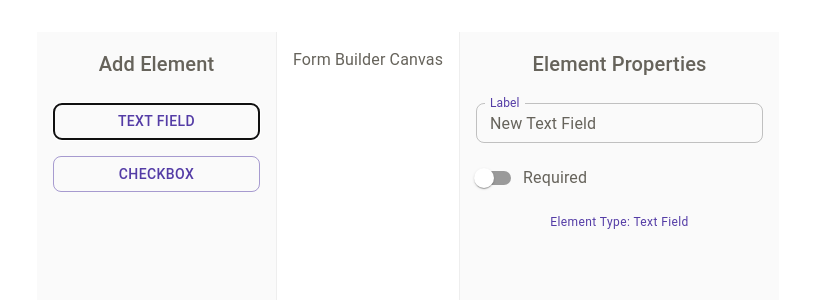
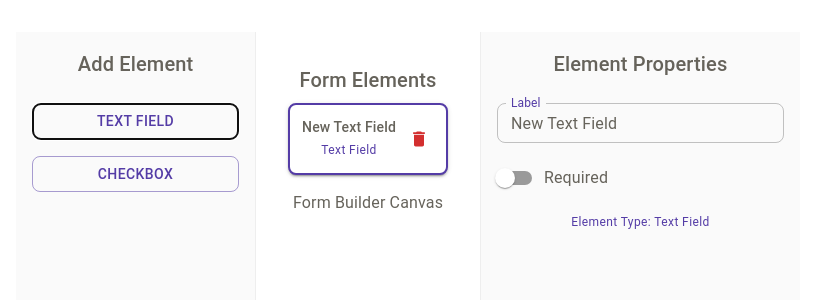
Before and after one commit to b-amir/form-flow, a React (Vite) app: page / in a window 1280 px wide. Both pictures are taken after a click on the button "TEXT FIELD". Shown: the top 300 px of the page, without its empty margins (232-1047 px from the left). Built offline with nearby package versions, Linux system fonts and the light colour scheme; what miragejs would draw is missing.

Commit message:
feat: add element deletion functionality

```diff
--- a/package.json
+++ b/package.json
@@ -19,6 +19,7 @@
     "@emotion/react": "^11.14.0",
     "@emotion/styled": "^11.14.1",
     "@hookform/resolvers": "^5.2.1",
+    "@mui/icons-material": "^7.3.2",
     "@mui/material": "^7.3.2",
     "react": "^19.1.1",
     "react-dom": "^19.1.1",
--- /dev/null
+++ b/src/components/ElementList.tsx
@@ -0,0 +1,140 @@
+import React, { useState } from 'react';
+import {
+  Box,
+  Typography,
+  IconButton,
+  Paper,
+  Dialog,
+  DialogTitle,
+  DialogContent,
+  DialogActions,
+  Button,
+} from '@mui/material';
+import { Delete } from '@mui/icons-material';
+import type { ApiElement } from '@/types/api';
+
+interface ElementListProps {
+  elements: ApiElement[];
+  selectedElementId: string | null;
+  onSelectElement: (id: string) => void;
+  onDeleteElement: (id: string) => void;
+}
+
+export const ElementList: React.FC<ElementListProps> = ({
+  elements,
+  selectedElementId,
+  onSelectElement,
+  onDeleteElement,
+}) => {
+  const [deleteDialogOpen, setDeleteDialogOpen] = useState(false);
+  const [elementToDelete, setElementToDelete] = useState<string | null>(null);
+
+  const handleDeleteClick = (id: string) => {
+    setElementToDelete(id);
+    setDeleteDialogOpen(true);
+  };
+
+  const handleConfirmDelete = () => {
+    if (elementToDelete) {
+      onDeleteElement(elementToDelete);
+      setDeleteDialogOpen(false);
+      setElementToDelete(null);
+    }
+  };
+
+  const handleCancelDelete = () => {
+    setDeleteDialogOpen(false);
+    setElementToDelete(null);
+  };
+
+  return (
+    <Box sx={{ p: 2 }}>
+      <Typography variant="h6" gutterBottom>
+        Form Elements
+      </Typography>
+
+      {elements.length === 0 ? (
+        <Typography variant="body2" color="text.secondary">
+          No elements added yet. Select an element type from the left panel.
+        </Typography>
+      ) : (
+        <Box sx={{ display: 'flex', flexDirection: 'column', gap: 1 }}>
+          {elements.map(element => (
+            <Paper
+              key={element.id}
+              elevation={selectedElementId === element.id ? 2 : 1}
+              sx={{
+                p: 1.5,
+                cursor: 'pointer',
+                border: selectedElementId === element.id ? 2 : 1,
+                borderColor:
+                  selectedElementId === element.id ? 'primary.main' : 'divider',
+                '&:hover': {
+                  borderColor: 'primary.main',
+                },
+              }}
+              onClick={() => onSelectElement(element.id)}
+            >
+              <Box
+                sx={{
+                  display: 'flex',
+                  alignItems: 'center',
+                  justifyContent: 'space-between',
+                }}
+              >
+                <Box>
+                  <Typography variant="body2" fontWeight="medium">
+                    {element.label}
+                  </Typography>
+                  <Typography variant="caption" color="text.secondary">
+                    {element.type === 'text' ? 'Text Field' : 'Checkbox'}
+                    {element.isRequired && ' • Required'}
+                  </Typography>
+                </Box>
+
+                <IconButton
+                  size="small"
+                  color="error"
+                  onClick={e => {
+                    e.stopPropagation();
+                    handleDeleteClick(element.id);
+                  }}
+                  sx={{ ml: 1 }}
+                >
+                  <Delete fontSize="small" />
+                </IconButton>
+              </Box>
+            </Paper>
+          ))}
+        </Box>
+      )}
+
+      <Dialog
+        open={deleteDialogOpen}
+        onClose={handleCancelDelete}
+        maxWidth="sm"
+        fullWidth
+      >
+        <DialogTitle>Confirm Delete</DialogTitle>
+        <DialogContent>
+          <Typography variant="body2">
+            Are you sure you want to delete this element? This action cannot be
+            undone.
+          </Typography>
+        </DialogContent>
+        <DialogActions>
+          <Button onClick={handleCancelDelete} color="primary">
+            Cancel
+          </Button>
+          <Button
+            onClick={handleConfirmDelete}
+            color="error"
+            variant="contained"
+          >
+            Delete
+          </Button>
+        </DialogActions>
+      </Dialog>
+    </Box>
+  );
+};
--- a/src/components/FormBuilderLayout.tsx
+++ b/src/components/FormBuilderLayout.tsx
@@ -3,6 +3,7 @@ import { Box } from '@mui/material';
 import { ElementSelectionPanel } from './ElementSelectionPanel';
 import { FormPropertiesPanel } from './FormPropertiesPanel';
 import { ElementPropertiesEditor } from './ElementPropertiesEditor';
+import { ElementList } from './ElementList';
 import { useFormBuilderStore } from '@/features/form-management/stores/formBuilderStore';
 import type { ApiElement } from '@/types/api';
 
@@ -15,6 +16,8 @@ export const FormBuilderLayout: React.FC<{ children?: React.ReactNode }> = ({
     setFormName,
     addElement,
     updateElement,
+    removeElement,
+    selectElement,
   } = useFormBuilderStore();
 
   const selectedElement =
@@ -35,6 +38,14 @@ export const FormBuilderLayout: React.FC<{ children?: React.ReactNode }> = ({
     updateElement(id, updates);
   };
 
+  const handleDeleteElement = (id: string) => {
+    removeElement(id);
+  };
+
+  const handleSelectElementInList = (id: string) => {
+    selectElement(id);
+  };
+
   return (
     <Box sx={{ display: 'flex', height: '100vh' }}>
       <Box
@@ -47,7 +58,15 @@ export const FormBuilderLayout: React.FC<{ children?: React.ReactNode }> = ({
       >
         <ElementSelectionPanel onSelectElement={handleSelectElement} />
       </Box>
-      <Box sx={{ flex: 1, p: 2 }}>{children}</Box>
+      <Box sx={{ flex: 1, p: 2 }}>
+        <ElementList
+          elements={draftForm.elements}
+          selectedElementId={selectedElementId}
+          onSelectElement={handleSelectElementInList}
+          onDeleteElement={handleDeleteElement}
+        />
+        {children}
+      </Box>
       <Box
         sx={{
           width: 320,
```
